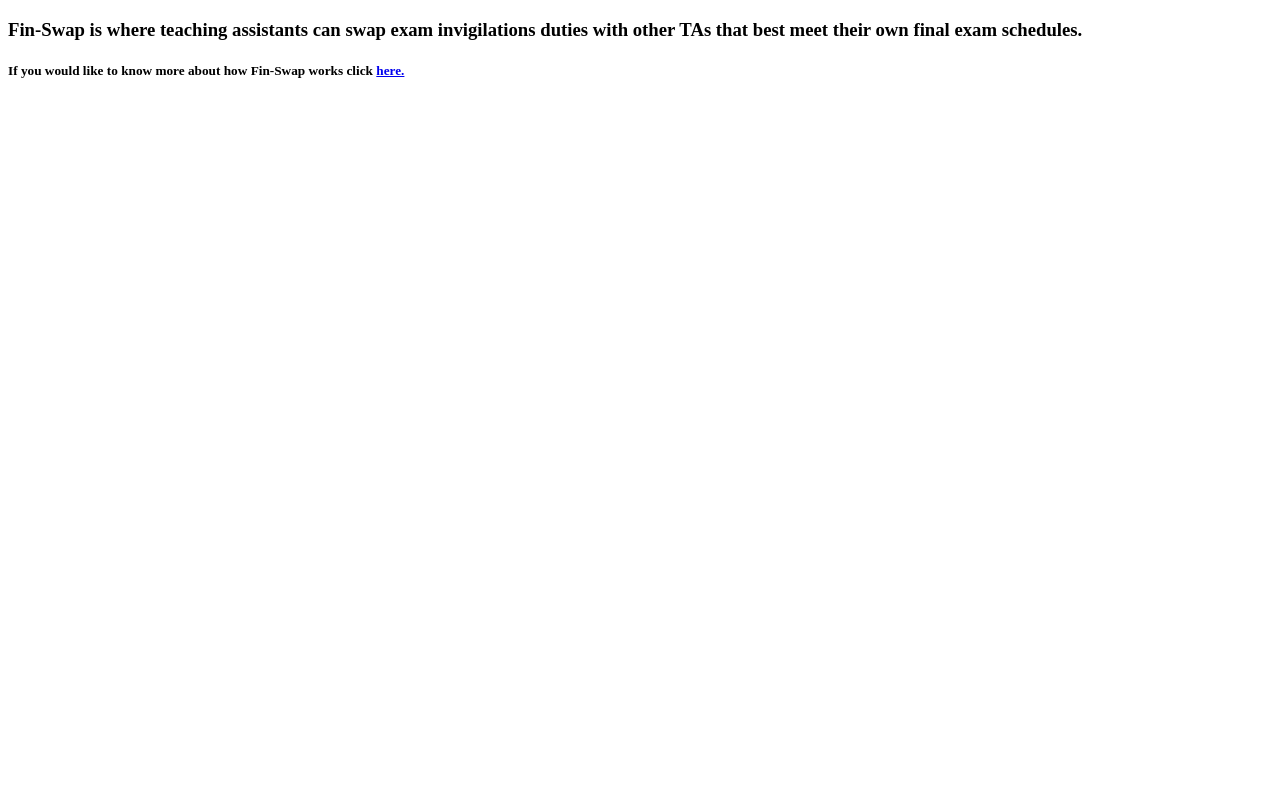
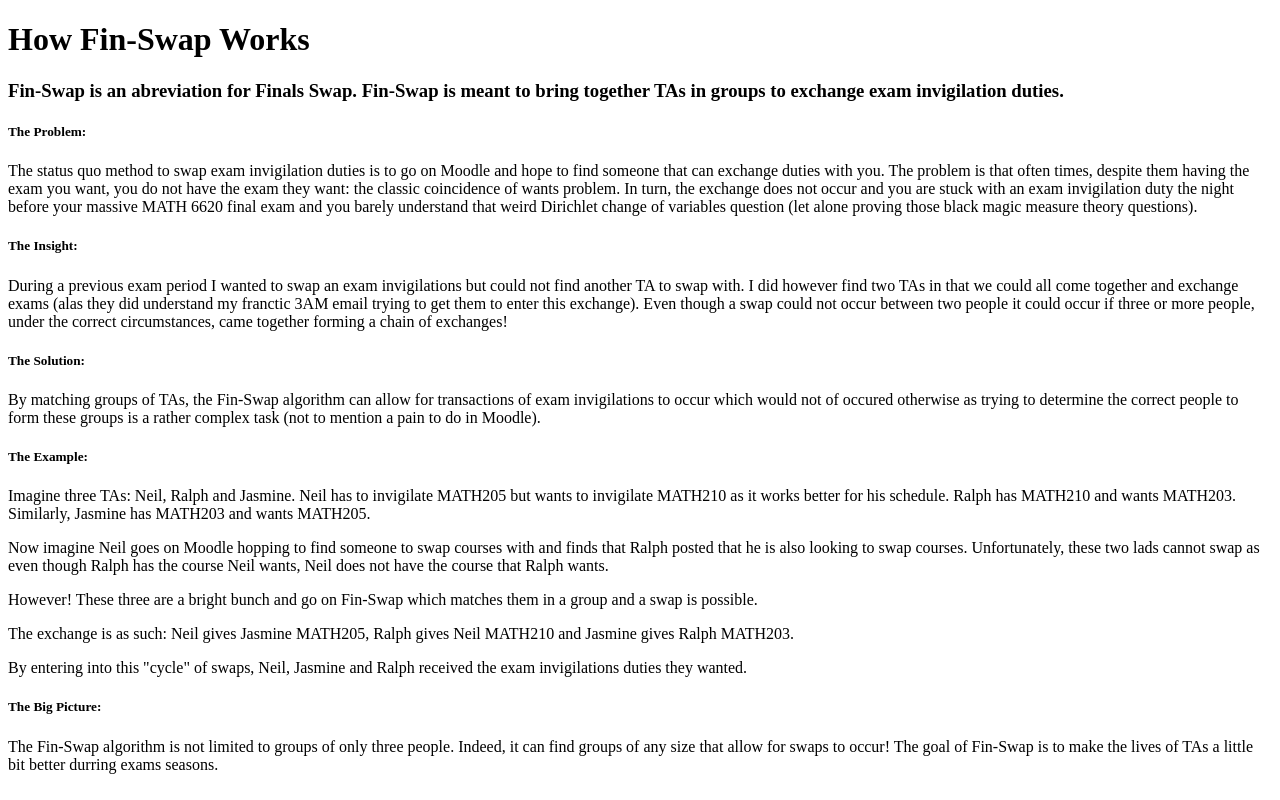
Before and after one commit to marcosmcz/FinSwap-Client, a React (Create React App) app: page /about in a window 1280 px wide. Built offline with nearby package versions, Linux system fonts and the light colour scheme.

Commit message:
added algorithm state checker to determine if algo ran. finished about page

```diff
--- a/src/components/pages/Home/About.js
+++ b/src/components/pages/Home/About.js
@@ -4,8 +4,22 @@ import { BrowserRouter as Router, Link }  from 'react-router-dom';
 const About  = (props) => {
 	return (
 		<div className="wrapper">
-			<h3>Fin-Swap is where teaching assistants can swap exam invigilations duties with other TAs that best meet their own final exam schedules.</h3>
-			<h5>If you would like to know more about how Fin-Swap works click <Link to={`/about`}>here.</Link></h5>
+			<h1>How Fin-Swap Works</h1>
+			<h3>Fin-Swap is an abreviation for Finals Swap. Fin-Swap is meant to bring together TAs in groups to exchange exam invigilation duties. </h3>
+			<h5>The Problem:</h5>
+			<p>	The status quo method to swap exam invigilation duties is to go on Moodle and hope to find someone that can exchange duties with you. The problem is that often times, despite them having the exam you want, you do not have the exam they want: the classic coincidence of wants problem. In turn, the exchange does not occur and you are stuck with an exam invigilation duty the night before your massive MATH 6620 final exam and you barely understand that weird Dirichlet change of variables question (let alone proving those black magic measure theory questions). </p>
+			<h5>The Insight:</h5>
+			<p>During a previous exam period I wanted to swap an exam invigilations but could not find another TA to swap with. I did however find two TAs in that we could all come together and exchange exams (alas they did understand my franctic 3AM email trying to get them to enter this exchange).  Even though a swap could not occur between two people it could occur if three or more people, under the correct circumstances, came together forming a chain of exchanges!</p>
+			<h5>The Solution:</h5>
+			<p>By matching groups of TAs, the Fin-Swap algorithm can allow for transactions of exam invigilations to occur which would not of occured otherwise as trying to determine the correct people to form these groups is a rather complex task (not to mention a pain to do in Moodle).</p>
+			<h5>The Example:</h5>
+			<p>Imagine three TAs: Neil, Ralph and Jasmine. Neil has to invigilate MATH205 but wants to invigilate MATH210 as it works better for his schedule. Ralph has MATH210 and wants MATH203. Similarly, Jasmine has MATH203 and wants MATH205.</p>
+			<p>Now imagine Neil goes on Moodle hopping to find someone to swap courses with and finds that Ralph posted that he is also looking to swap courses. Unfortunately, these two lads cannot swap as even though Ralph has the course Neil wants, Neil does not have the course that Ralph wants. </p>
+			<p>However! These three are a bright bunch and go on Fin-Swap which matches them in a group and a swap is possible.</p>
+			<p>The exchange is as such: Neil gives Jasmine MATH205, Ralph gives Neil MATH210 and Jasmine gives Ralph MATH203.</p>
+			<p>By entering into this "cycle" of swaps, Neil, Jasmine and Ralph received the exam invigilations duties they wanted.</p>
+			<h5>The Big Picture:</h5>
+			<p>The Fin-Swap algorithm is not limited to groups of only three people. Indeed, it can find groups of any size that allow for swaps to occur! The goal of Fin-Swap is to make the lives of TAs a little bit better durring exams seasons.</p>
 		</div>
 	)
 }
--- a/src/components/pages/User/Form.js
+++ b/src/components/pages/User/Form.js
@@ -1,6 +1,5 @@
 import React, { useState, useEffect } from "react"
 import ReactDOM from "react-dom";
-import axios from 'axios';
 import Select from 'react-select';
 import { components } from "react-select";
 
--- a/src/components/pages/User/Header.js
+++ b/src/components/pages/User/Header.js
@@ -4,7 +4,7 @@ const Header = (props) => {
 	const {email, user_id} = props.attributes
 	return (
 		<div className="wrapper">
-			<h1>TA email: {email}</h1>
+			<h2>Your email: {email}</h2>
 		</div>
 	)
 }
--- a/src/components/pages/User/Match.js
+++ b/src/components/pages/User/Match.js
@@ -1,6 +1,9 @@
 import React from 'react'
 
 const Match = (props) => {
+	//state of whether swap algorithm has run yet
+	const algo_state = props.algo_state
+	console.log('algo state:', algo_state);
 	//array of the matches/cycle
 	const matches_cycle = props.matches_cycle
 	//array of info of the courses that the TA matched on (info of owns)
@@ -36,13 +39,18 @@ const Match = (props) => {
 
 	//print the courses the ta matched with
 	const check_match = (course_matched) => {
-		if (courses_matched.length > 0) {
-			return (
-				<h2>Congrats! You got a match for your course(s): { courses_matched_codes.join(', ') }. </h2>
-			)
+		if (algo_state) {
+			if (courses_matched.length > 0) {
+				return (
+					<h2>Congrats! You got a match for your course(s): { courses_matched_codes.join(', ') }. </h2>
+				)
+			}
+			else{
+				return <h2>Oh no! You did not get any matches :(</h2>
+			}
 		}
 		else{
-			return <h2>Oh no! You did not get any matches :(</h2>
+			return <h4>The Fin-Swap algorithm has not yet run. When it has and if you get any matches they will be posted here. Thank you for choosing Fin-Swap to better organize your final exam schedule to meet your needs!</h4>
 		}
 	}
 
--- a/src/components/pages/User/User.js
+++ b/src/components/pages/User/User.js
@@ -24,18 +24,31 @@ const User = (props) => {
 	const [ algo_ran, setAlgoRan ] = useState(false)
 
 	useEffect(() => {
+//		const user_url = `https://finswap-api.herokuapp.com/api/v1/users/${user_id}`
+//		const exams_url = `https://finswap-api.herokuapp.com/api/v1/exams.json`
+//		const matches_url = `https://finswap-api.herokuapp.com/api/v1/matches/${user_id}`
 		// we want the user_url to be like /users/1
-		const user_url = `https://finswap-api.herokuapp.com/api/v1/users/${user_id}`
-		const exams_url = `https://finswap-api.herokuapp.com/api/v1/exams.json`
-		const matches_url = `https://finswap-api.herokuapp.com/api/v1/matches/${user_id}`
+		const user_url = `http://localhost:3001/api/v1/users/${user_id}`
+		const exams_url = `http://localhost:3001/api/v1/exams.json`
+		const matches_url = `http://localhost:3001/api/v1/matches/${user_id}`
+		const algo_url = `http://localhost:3001/api/v1/algorithms.json`
 
 		//get user info
 		axios.get(user_url)
 			//get user data
 			.then(resp => {
 				setUser(resp.data)
+				console.log(resp.data);
 				setTaCourseContent(resp.data.included)
 				setLoaded(true)
+			})
+			.catch(resp => {
+			})
+
+		//get algo info
+		axios.get(algo_url)
+			.then(resp => {
+				setAlgoRan(resp.data.data[0].attributes.run)
 			})
 			.catch(resp => {
 			})
@@ -59,7 +72,7 @@ const User = (props) => {
 			.catch(error => {
 				console.log(error)
 			})
-	}, [])
+	}, [algo_ran])
 
 	//BUG:find way to make both exam lists depend on eachother
 	//and update the differnece when the other is changed
@@ -209,6 +222,7 @@ const User = (props) => {
 						<Match
 							courses_matched={courses_user_matched_on(user_id)}
 							matches_cycle={matches}
+							algo_state={algo_ran}
 						/>
 					</div>
 				</Fragment>
--- a/src/components/pages/Users/Users.js
+++ b/src/components/pages/Users/Users.js
@@ -5,9 +5,11 @@ import User from './User';
 const Users = () => {
 	// this is an array
 	const [ users, setUsers ] = useState([])
+//	const user_url = `https://finswap-api.herokuapp.com/api/v1/users.json`
+	const user_url = `http://localhost:3001/api/v1/users.json`
 
 	useEffect(()=> {
-		axios.get('https://finswap-api.herokuapp.com/api/v1/users.json')
+		axios.get(user_url)
 		.then( resp => {
 			setUsers(resp.data.data)
 		})
```
